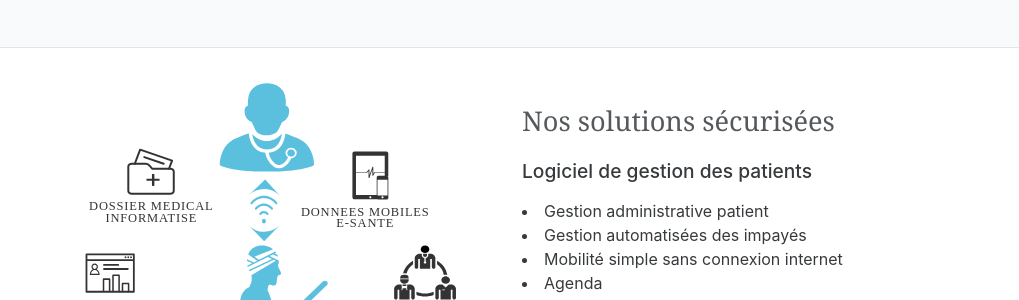
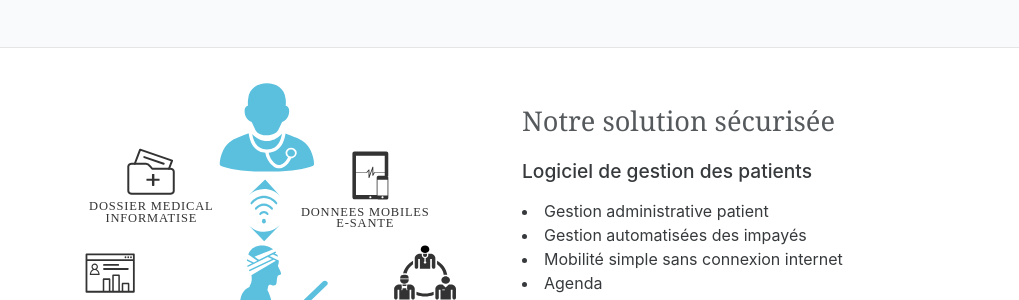
Before and after one commit to medusal/medusal.github.io, a Jekyll site: the page built from _pages/home.html, in a window 1280 px wide and 900 px high, scrolled down 935 px. Shown: the part 158-458 px from the top of the window, without its empty margins (133-1152 px from the left). Built offline with Jekyll 4.4.1, drawn with Linux system fonts in a browser that asks for light colours.

Commit message:
Update from Forestry.io - _pages/home.html

```diff
--- a/_pages/home.html
+++ b/_pages/home.html
@@ -60,7 +60,7 @@ permalink: "/"
           <img src="{{ site.baseurl }}/css/img/home/central-medusal-fr-transp.svg" class="w-100">
         </div>
         <div class="col-xs-12 col-md-6">
-          <h2>Nos solutions sécurisées</h2>
+          <h2>Notre solution sécurisée</h2>
             <h3>
                 Logiciel de gestion des patients
             </h3>
```
